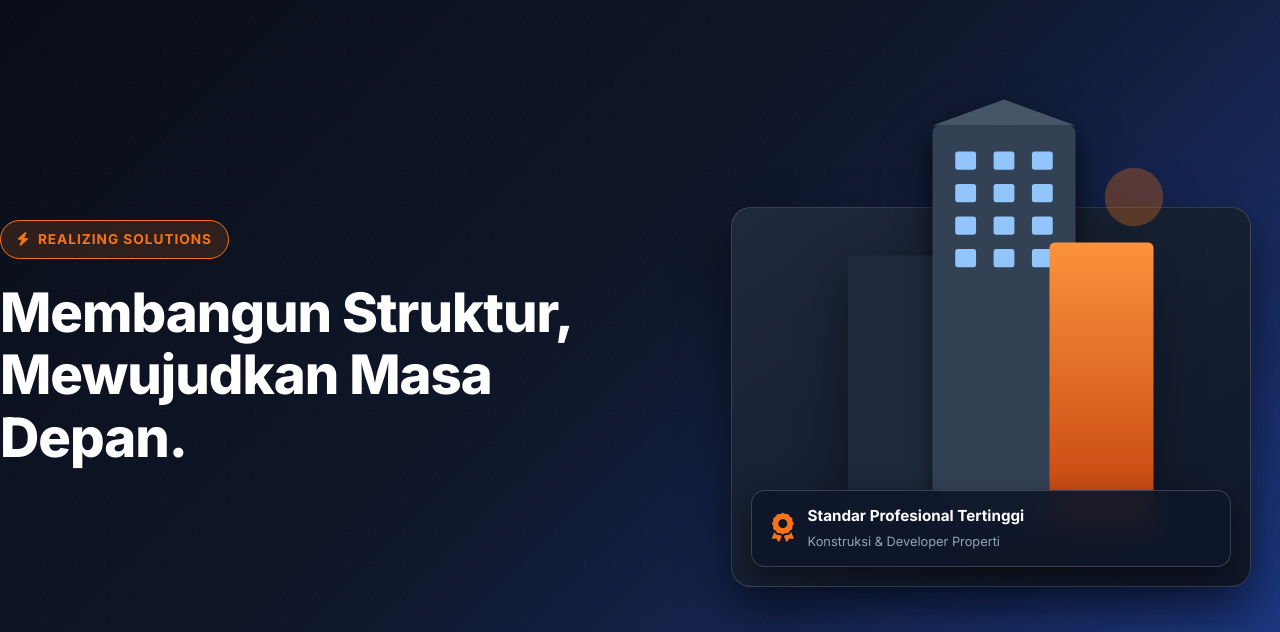
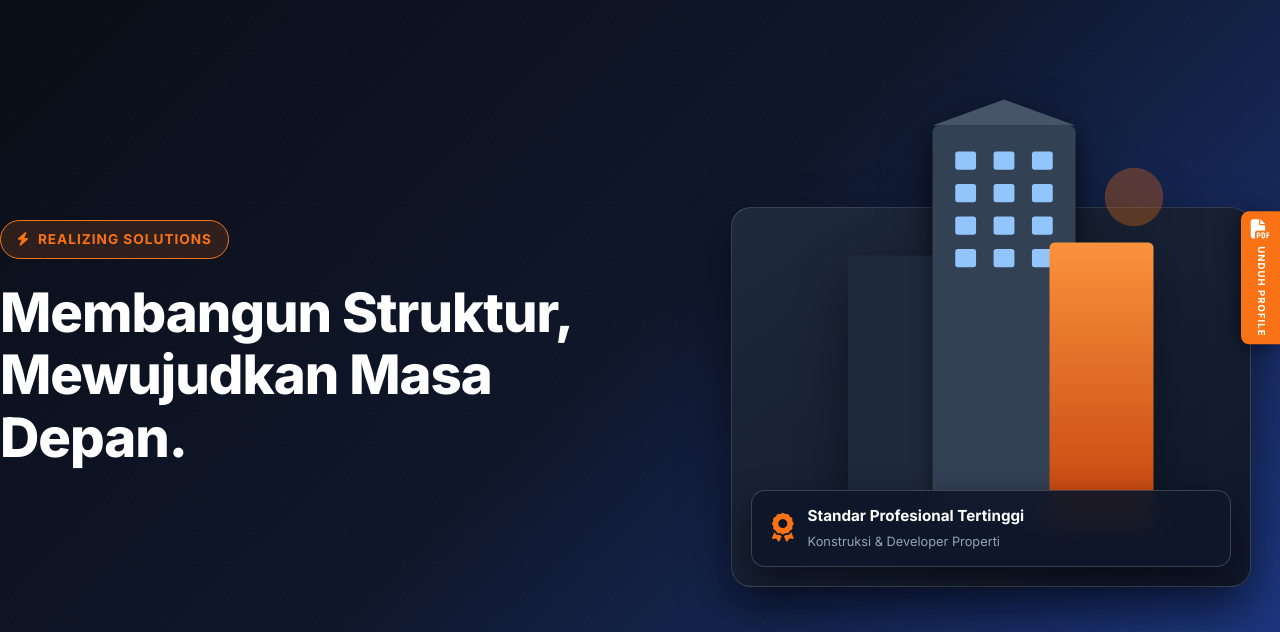
Before and after one commit to ahmad-milzam/compro, a plain HTML site: page index.html in a window 1280 px wide. Shown: the part 82-714 px from the top of the page. Drawn offline with nearby package versions, Linux system fonts and the light colour scheme.

Commit message:
add download pdf compro

```diff
--- a/index.html
+++ b/index.html
@@ -941,6 +941,13 @@
         </div>
     </a>
 
+    <!-- Tombol Sticky Bookmark Download PDF di Sebelah Kanan -->
+    <a href="./SWN COMPANY PROFILE 2026.pdf" download="PT_Sinergi_Wastu_Nusantara_Company_Profile_2026.pdf"
+        class="pdf-side-bookmark" title="Download PDF Company Profile">
+        <i class="fa-solid fa-file-pdf"></i>
+        <span>Unduh Profile</span>
+    </a>
+
     <script src="./script.js"></script>
 </body>
 
--- a/style.css
+++ b/style.css
@@ -199,6 +199,47 @@
   font-size: 1.5rem;
 }
 
+/* ==========================================
+   TOMBOL BOOKMARK SIDEBAR KANAN (DOWNLOAD PDF)
+   ========================================== */
+.pdf-side-bookmark {
+  position: fixed;
+  right: 0;
+  top: 45%; /* Posisi vertikal di tengah-tengah layar (sesuai kotak merah) */
+  transform: translateY(-50%);
+  background: #F97316; /* Warna oranye aksen */
+  color: #FFFFFF !important;
+  padding: 8px 10px;
+  border-radius: 8px 0 0 8px; /* Membulatkan sudut kiri agar menempel rapi */
+  text-decoration: none;
+  display: flex;
+  flex-direction: column;
+  align-items: center;
+  gap: 8px;
+  box-shadow: -5px 5px 20px rgba(0, 0, 0, 0.4);
+  z-index: 9998;
+  transition: all 0.3s ease;
+}
+
+.pdf-side-bookmark i {
+  font-size: 1.2rem;
+}
+
+.pdf-side-bookmark span {
+  writing-mode: vertical-rl; /* Membuat teks berjalan secara vertikal dari atas ke bawah */
+  text-orientation: mixed;
+  font-size: 0.6rem;
+  font-weight: 700;
+  letter-spacing: 1px;
+  text-transform: uppercase;
+}
+
+.pdf-side-bookmark:hover {
+  background: #EA580C;
+  padding-right: 18px; /* Efek bergeser sedikit saat kursor mendekat */
+  box-shadow: -8px 8px 25px rgba(249, 115, 22, 0.6);
+}
+
 /* Responsif untuk Tampilan Mobile & Tablet */
 @media (max-width: 991px) {
   .hero-grid {
@@ -218,4 +259,15 @@
   .hero-btns {
     justify-content: center;
   }
+
+  .pdf-side-bookmark {
+    padding: 8px 8px;
+    top: 55%;
+  }
+  .pdf-side-bookmark i {
+    font-size: 1rem;
+  }
+  .pdf-side-bookmark span {
+    font-size: 0.5rem;
+  }
 }
```
Also changed, not shown: 1 other file.
